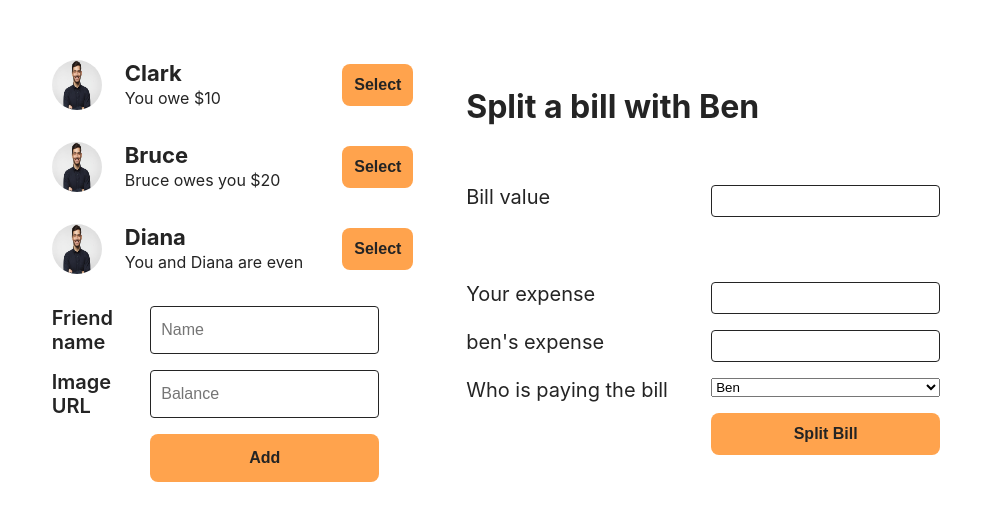
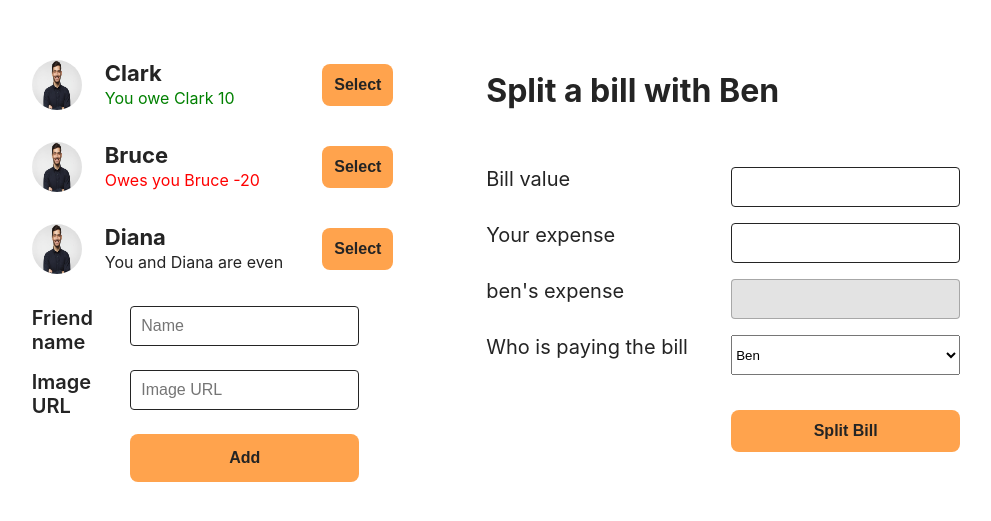
Before and after one commit to lemihai/Eat-N-Split, a React (Create React App) app: page / in a window 1280 px wide. Shown: the part 129-650 px from the top of the page, without its empty margins (144-1135 px from the left). Built offline with nearby package versions, Linux system fonts and the light colour scheme.

Commit message:
dev-1.1.3

```diff
--- a/src/App.js
+++ b/src/App.js
@@ -4,19 +4,19 @@ const friends = [
   {
     id: 1,
     name: "Clark",
-    balance: "You owe $10",
+    balance: 10,
     picture: pic,
   },
   {
     id: 2,
     name: "Bruce",
-    balance: "Bruce owes you $20",
+    balance: -20,
     picture: pic,
   },
   {
     id: 3,
     name: "Diana",
-    balance: "You and Diana are even",
+    balance: 0,
     picture: pic,
   },
 ];
@@ -49,11 +49,27 @@ function FriendList() {
 }
 
 function Friend({ name, balance, pic }) {
+  let balanceShow = "1";
+
+  if (balance > 0) {
+    balanceShow = `You owe ${name} ${balance}`;
+  } else if (balance < 0) {
+    balanceShow = `Owes you ${name} ${balance}`;
+  } else if (balance === 0) {
+    balanceShow = `You and ${name} are even`;
+  }
+
   return (
     <div className="friend-wrap">
       <img className="friend-avatar" src={pic} alt="friend" />
       <h1 className="friend-title">{name}</h1>
-      <p className="friend-details">{balance}</p>
+      <p
+        className={`friend-details
+        ${balance < 0 ? `red` : ""}
+        ${balance > 0 ? `green` : ""}`}
+      >
+        {balanceShow}
+      </p>
       <button className="friend-select">Select</button>
     </div>
   );
@@ -63,10 +79,22 @@ function AddFriend() {
   return (
     <form className="add-friend-form">
       <label className="form-label">Friend name</label>
-      <input className="form-input" type="text" placeholder="Name" />
+      <input
+        className="form-input"
+        type="text"
+        name="friendName"
+        placeholder="Name"
+      />
       <label className="form-label">Image URL</label>
-      <input className="form-input" type="text" placeholder="Balance" />
-      <button className="form-add">Add</button>
+      <input
+        className="form-input"
+        type="text"
+        name="imageUrl"
+        placeholder="Image URL"
+      />
+      <button className="form-add" type="submit">
+        Add
+      </button>
     </form>
   );
 }
@@ -80,7 +108,7 @@ function Split() {
       <label className="split-bill-label">Your expense</label>
       <input className="wplit-bill-input" type="text" />
       <label className="split-bill-label">ben's expense</label>
-      <input className="wplit-bill-input" type="text" />
+      <p className="wplit-bill-input noinput" type="text" />
       <label className="split-bill-label">Who is paying the bill</label>
       <select>
         <option>Ben</option>
--- a/src/index.css
+++ b/src/index.css
@@ -31,6 +31,7 @@ code {
   display: flex;
   align-items: center;
   justify-content: center;
+  gap: 4rem;
 }
 
 /* Friend Card */
@@ -99,6 +100,7 @@ code {
   padding: 1rem;
   border: 1px solid #242424;
   border-radius: 0.4rem;
+  height: 4rem;
 }
 
 .form-add {
@@ -117,29 +119,44 @@ code {
 .split-bill-wrap {
   display: grid;
   grid-template-columns: 1fr 1fr;
-  grid-template-rows: 1fr 1fr;
+  grid-template-rows: 2fr 1fr 1fr 1fr 1fr 2fr;
   gap: 1.6rem;
   padding: 1.6rem;
-  height: 100%;
+  /* height: 100%; */
 }
 
 .split-bill-title {
   grid-column: 1/3;
-  height: 3.2rem;
+
   font-size: 3.2rem;
 }
 
 .split-bill-label {
   font-size: 2rem;
-  height: 1.6rem;
+  height: 4rem;
+  align-items: center;
+}
+
+.red {
+  color: red;
+}
+
+.green {
+  color: green;
 }
 
 .wplit-bill-input {
   font-size: 1.6rem;
   padding: 1rem;
-  height: 3.2rem;
+  height: 4rem;
   border: 1px solid #242424;
   border-radius: 0.4rem;
+  align-items: center;
+}
+
+.noinput {
+  background-color: #24242420;
+  border: 1px solid #24242450;
 }
 
 .split-bill-button {
```
